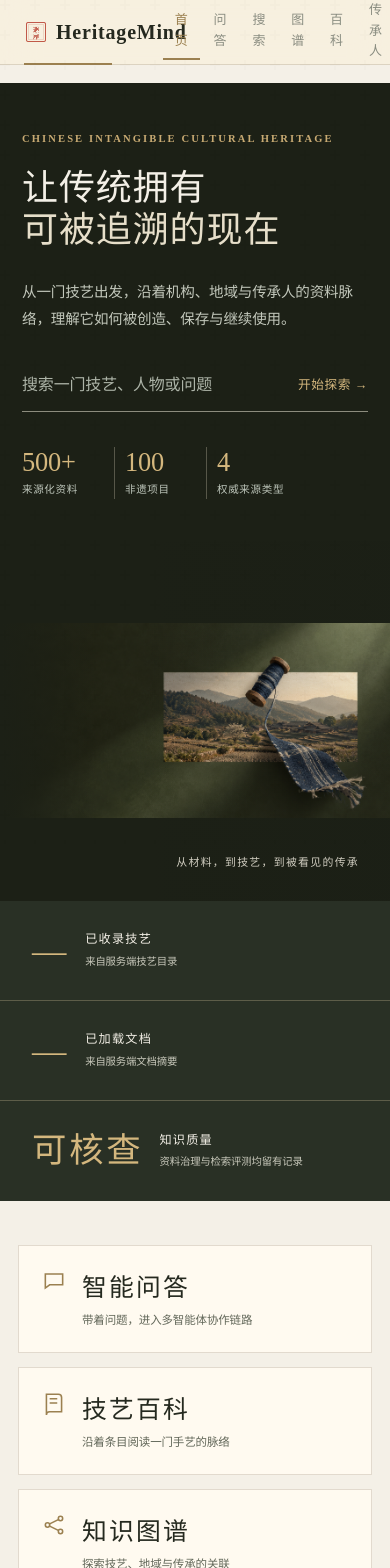
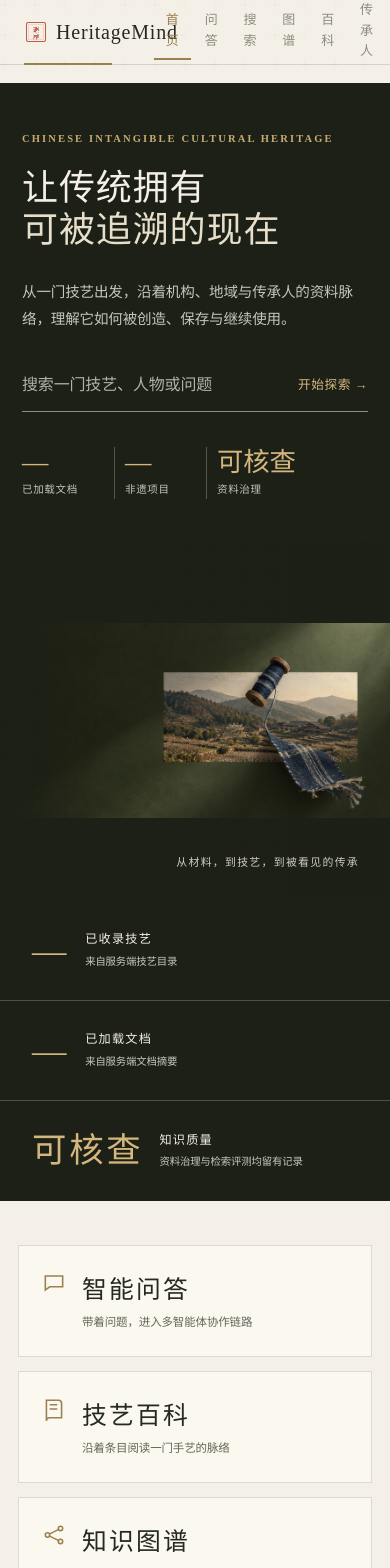
Before and after one commit to sunset9527/HeritageMind, a Vue app in the folder frontend/: page / in a window 390 px wide. Shown: the top 1568 px of the page. Built offline with nearby package versions, Linux system fonts and the light colour scheme; no server answers; a web font is replaced by a local one.

Commit message:
feat: unify homepage editorial surfaces

```diff
--- a/frontend/src/components/dashboard/FeatureCards.vue
+++ b/frontend/src/components/dashboard/FeatureCards.vue
@@ -6,5 +6,5 @@
   </section>
 </template>
 <style scoped>
-.platform-links{display:grid;grid-template-columns:repeat(3,1fr);max-width:1120px;margin:0 auto 82px;padding:0 24px;gap:14px}.platform-links a{display:flex;gap:15px;align-items:flex-start;padding:22px;background:#fffaf0;border:1px solid rgba(82,61,36,.17);color:var(--text);text-decoration:none;transition:.2s ease}.platform-links a:hover{border-color:var(--accent);transform:translateY(-2px)}svg{width:26px;height:26px;flex:0 0 auto;fill:none;stroke:var(--accent);stroke-width:1.45}strong,span{display:block}strong{font-family:var(--font-brush);font-size:1.55rem;font-weight:400;letter-spacing:.09em}span{margin-top:4px;color:var(--text-secondary);font-size:.72rem;line-height:1.6}@media(max-width:760px){.platform-links{grid-template-columns:1fr;margin-bottom:55px;padding:0 18px}}
+.platform-links{display:grid;grid-template-columns:repeat(3,1fr);max-width:1120px;margin:0 auto 82px;padding:0 24px;gap:14px}.platform-links a{display:flex;gap:15px;align-items:flex-start;padding:24px 22px;background:var(--surface);border:1px solid rgba(37,41,31,.14);color:var(--text);text-decoration:none;transition:.2s ease}.platform-links a:hover{border-color:var(--accent);transform:translateY(-1px);box-shadow:0 12px 26px rgba(28,32,22,.08)}svg{width:26px;height:26px;flex:0 0 auto;fill:none;stroke:var(--accent);stroke-width:1.45}strong,span{display:block}strong{font-family:var(--font-brush);font-size:1.55rem;font-weight:400;letter-spacing:.09em}span{margin-top:4px;color:var(--text-secondary);font-size:.72rem;line-height:1.6}@media(max-width:760px){.platform-links{grid-template-columns:1fr;margin-bottom:55px;padding:0 18px}}
 </style>
--- a/frontend/src/components/dashboard/HeroBanner.vue
+++ b/frontend/src/components/dashboard/HeroBanner.vue
@@ -1,11 +1,26 @@
 <script setup lang="ts">
-import { ref } from 'vue'
+import { computed, onMounted, ref } from 'vue'
 import { useRouter } from 'vue-router'
 import { useChatStore } from '@/stores/chat'
+import { getCrafts, getDocumentSummary, type DocumentSummary } from '@/api/meta'
+import type { CraftItem } from '@/types'
 
 const router = useRouter()
 const chat = useChatStore()
 const question = ref('')
+const crafts = ref<CraftItem[]>()
+const summary = ref<DocumentSummary>()
+
+const knowledgeProof = computed(() => [
+  { value: typeof summary.value?.total_documents === 'number' ? String(summary.value.total_documents) : '—', label: '已加载文档' },
+  { value: crafts.value ? String(crafts.value.length) : '—', label: '非遗项目' },
+  { value: '可核查', label: '资料治理' },
+])
+
+onMounted(async () => {
+  try { crafts.value = await getCrafts() } catch { /* Show an honest placeholder until the catalog is available. */ }
+  try { summary.value = await getDocumentSummary() } catch { /* Show an honest placeholder until the summary is available. */ }
+})
 
 function startExploring() {
   const value = question.value.trim()
@@ -27,9 +42,7 @@ function startExploring() {
         <button type="submit">开始探索 <span aria-hidden="true">→</span></button>
       </form>
       <dl data-testid="knowledge-proof" class="knowledge-proof" aria-label="平台知识库规模">
-        <div><dt>500+</dt><dd>来源化资料</dd></div>
-        <div><dt>100</dt><dd>非遗项目</dd></div>
-        <div><dt>4</dt><dd>权威来源类型</dd></div>
+        <div v-for="item in knowledgeProof" :key="item.label"><dt>{{ item.value }}</dt><dd>{{ item.label }}</dd></div>
       </dl>
     </div>
     <figure class="hero-art">
@@ -40,7 +53,7 @@ function startExploring() {
 </template>
 
 <style scoped>
-.editorial-hero { display:grid; grid-template-columns:minmax(0,1fr) minmax(390px,.94fr); max-width:1220px; min-height:568px; margin:34px auto 0; overflow:hidden; background:#1c2016; color:#f4f0e7; }
+.editorial-hero { display:grid; grid-template-columns:minmax(0,1fr) minmax(390px,.94fr); max-width:1120px; min-height:568px; margin:34px auto 0; overflow:hidden; background:#1c2016; color:#f4f0e7; }
 .hero-copy { display:flex; flex-direction:column; justify-content:center; padding:74px 46px 58px 66px; }
 .hero-kicker { margin:0 0 19px; color:#c8aa73; font-size:.66rem; font-weight:700; letter-spacing:.2em; }
 h1 { margin:0; font-family:var(--font-sans); font-size:clamp(2.25rem,3.4vw,3.6rem); font-weight:400; letter-spacing:.025em; line-height:1.18; }
--- a/frontend/src/components/dashboard/StatsBar.vue
+++ b/frontend/src/components/dashboard/StatsBar.vue
@@ -24,7 +24,7 @@ onMounted(async () => {
 </template>
 
 <style scoped>
-.quality-band { display: grid; grid-template-columns: repeat(3, 1fr); max-width: 1120px; margin: 0 auto 70px; background: #293025; color: #f4f0e7; }
+.quality-band { display: grid; grid-template-columns: repeat(3, 1fr); max-width: 1120px; margin: 0 auto 70px; background: #1c2016; color: #f4f0e7; }
 .quality-metric { display: flex; align-items: center; gap: 16px; min-height: 100px; padding: 19px 32px; border-right: 1px solid rgba(231, 222, 200, .22); }
 .quality-metric:last-child { border-right: 0; }
 strong { color: #d4b77e; font-family: var(--font-brush); font-size: 2.15rem; font-weight: 400; letter-spacing: .08em; white-space: nowrap; }
--- a/frontend/src/components/layout/AppHeader.vue
+++ b/frontend/src/components/layout/AppHeader.vue
@@ -80,7 +80,7 @@ function isActive(path: string) {
 </template>
 
 <style scoped>
-.heritage-header { background: rgba(247, 239, 222, .88); border-bottom: 1px solid rgba(84, 61, 34, .16); backdrop-filter: blur(18px); -webkit-backdrop-filter: blur(18px); }
+.heritage-header { background: rgba(244, 240, 231, .91); border-bottom: 1px solid rgba(37, 41, 31, .14); backdrop-filter: blur(18px); -webkit-backdrop-filter: blur(18px); }
 .heritage-nav { position: relative; }.heritage-nav::after { content: ''; position: absolute; bottom: -1px; left: 24px; width: 88px; height: 2px; background: var(--accent); }
-.brand-name { color: var(--text); font-family: 'Times New Roman', serif; font-size: 1.25rem; font-weight: 700; letter-spacing: .04em; }.nav-link { border-bottom: 2px solid transparent; }.nav-link.router-link-active { border-bottom-color: var(--accent); }
+.brand-name { color: var(--text); font-family: var(--font-sans); font-size: 1.25rem; font-weight: 400; letter-spacing: .04em; }.nav-link { border-bottom: 2px solid transparent; }.nav-link.router-link-active { border-bottom-color: var(--accent); }
 </style>
```
Also changed, not shown: frontend/src/components/dashboard/CraftCarousel.vue (+1 -1 lines), 2 other files (tests, documents, lock files or other folders).
